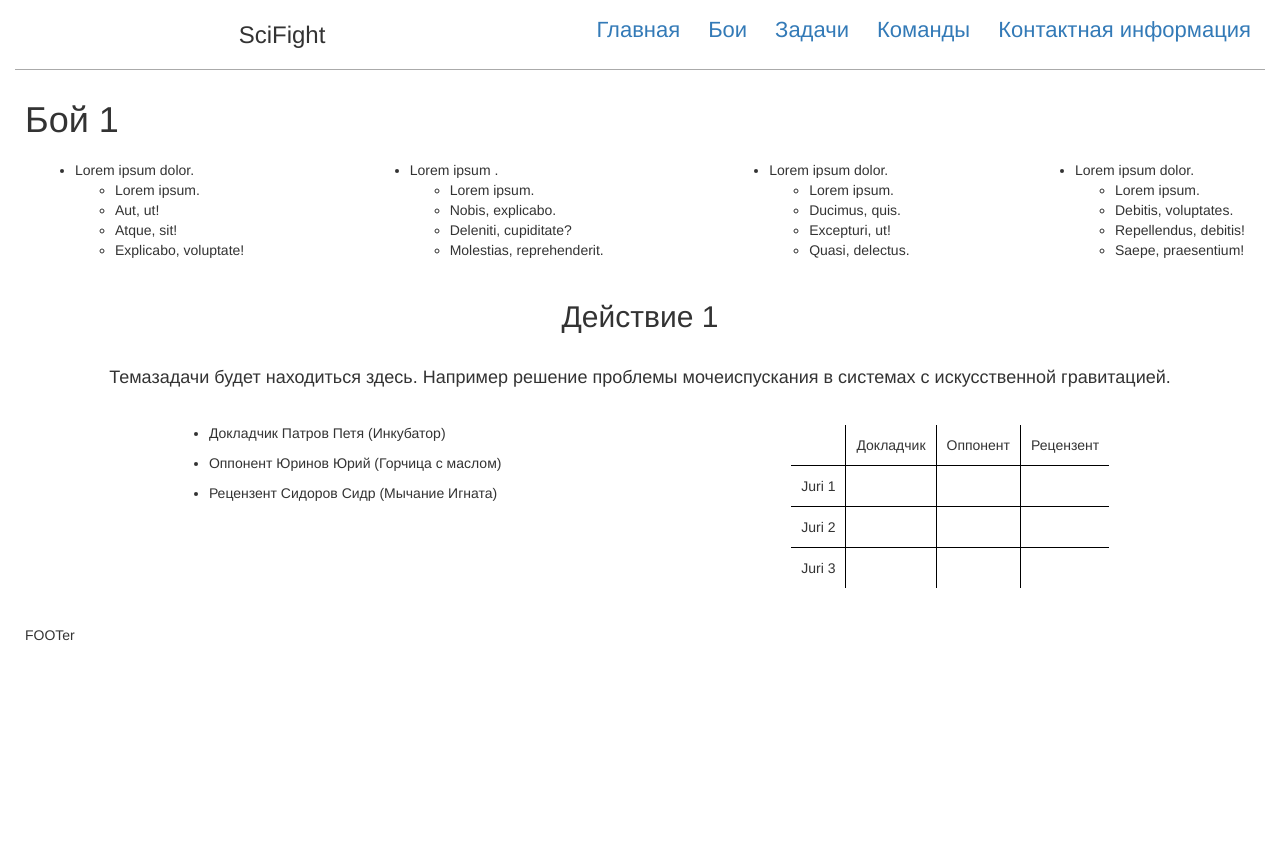
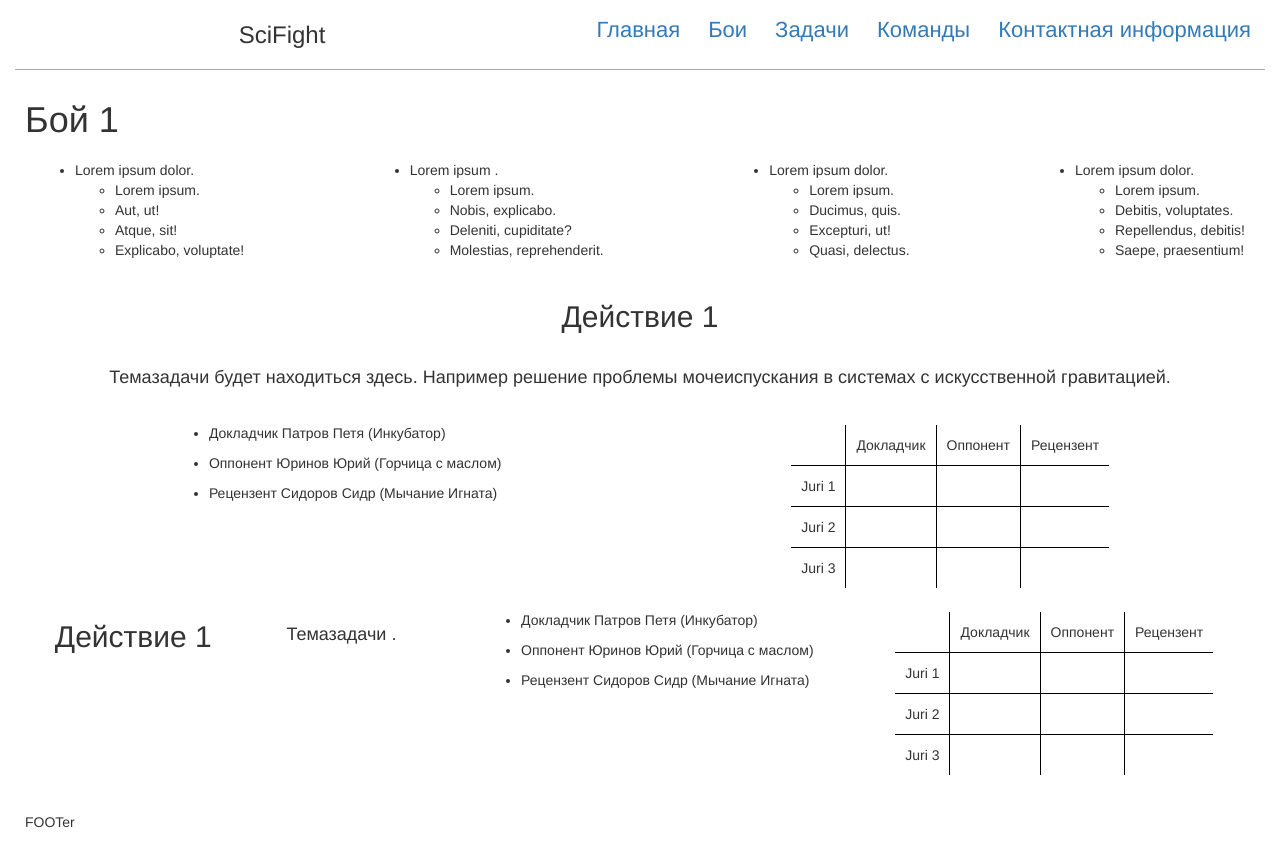
Before and after one commit to genpou/scifight-front-end, a website: page app/action.html in a window 1280 px wide. Before the commit the page ends 800 px from the top, so only its background shows below. Drawn offline with nearby package versions, Linux system fonts and the light colour scheme.

Commit message:
fixed paths

```diff
--- a/app/action.html
+++ b/app/action.html
@@ -118,13 +118,56 @@
 							</table>
 						</div>
 					</div>
+					<div class="action-box">
+						<div class="action-caption">
+							<h2>Действие 1</h2>
+						</div>
+						<div class="probleme">
+							<h4 >Темазадачи .</h4>
+						</div>
+						<div>
+							<ul class="role-list">
+								<li class="role-item"><span class="role">Докладчик </span><span class="partisipant-role">Патров Петя (Инкубатор)</span></li>
+								<li class="role-item"><span class="role">Оппонент </span><span class="partisipant-role">Юринов Юрий (Горчица с маслом)</span></li>
+								<li class="role-item"><span class="role">Рецензент </span><span class="partisipant-role">Сидоров Сидр (Мычание Игната)</span></li>
+							</ul>
+						</div>
+						<div>
+							<table class="results-table">
+								<tr>
+									<td></td>
+									<td>Докладчик</td>
+									<td>Оппонент</td>
+									<td>Рецензент</td>
+								</tr>
+								<tr>
+									<td>Juri 1</td>
+									<td></td>
+									<td></td>
+									<td></td>
+								</tr>
+								<tr>
+									<td>Juri 2</td>
+									<td></td>
+									<td></td>
+									<td></td>
+								</tr>
+								<tr>
+									<td>Juri 3</td>
+									<td></td>
+									<td></td>
+									<td></td>
+								</tr>
+							</table>
+						</div>
+					</div>
 
 				</div>
 				<div class="box footer">FOOTer</div>
 			</div>
 		</div>
 	</div>
-	<script src="/js/hide.js"></script>
+	<script src="js/hide.js"></script>
 </body>
 
 </html>
```
Also changed, not shown: app/contacts.html (+1 -1 lines), app/index.html (+1 -1 lines), app/problems.html (+1 -1 lines), app/shelude.html (+1 -1 lines).
